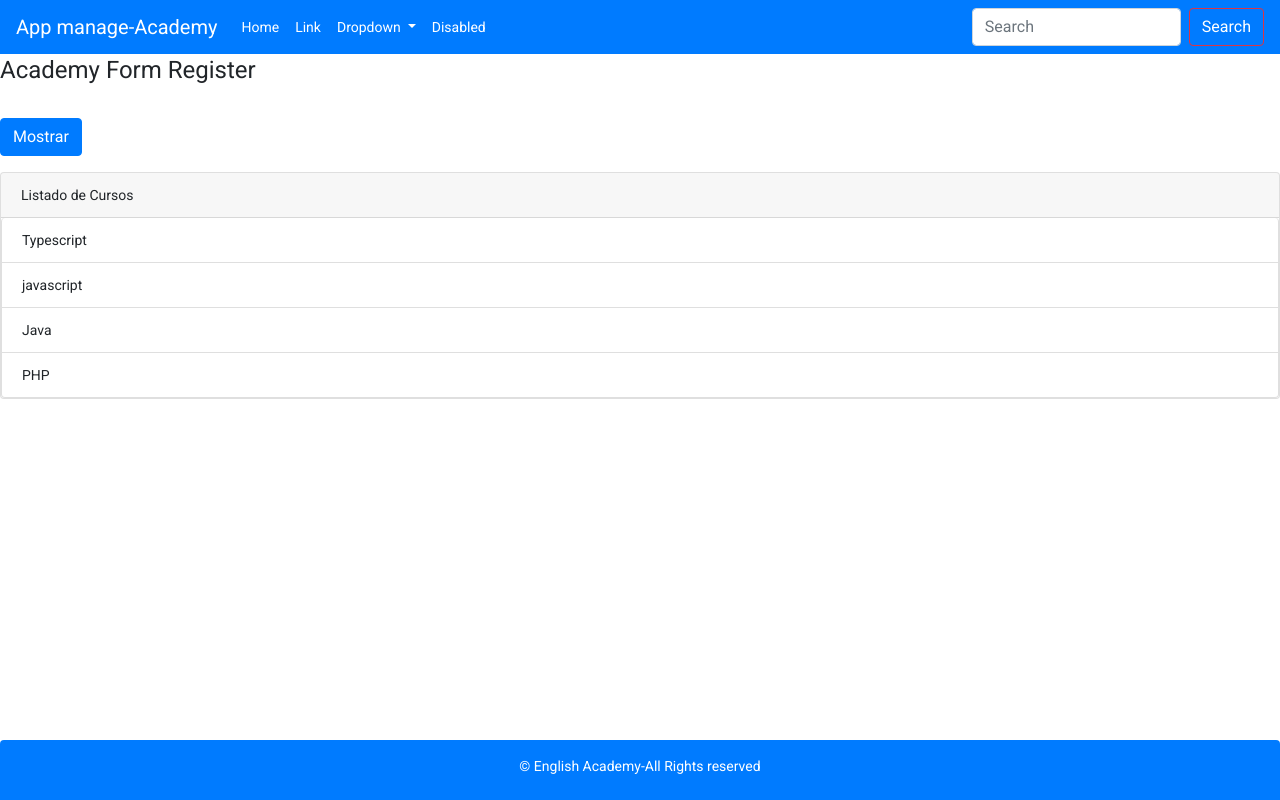
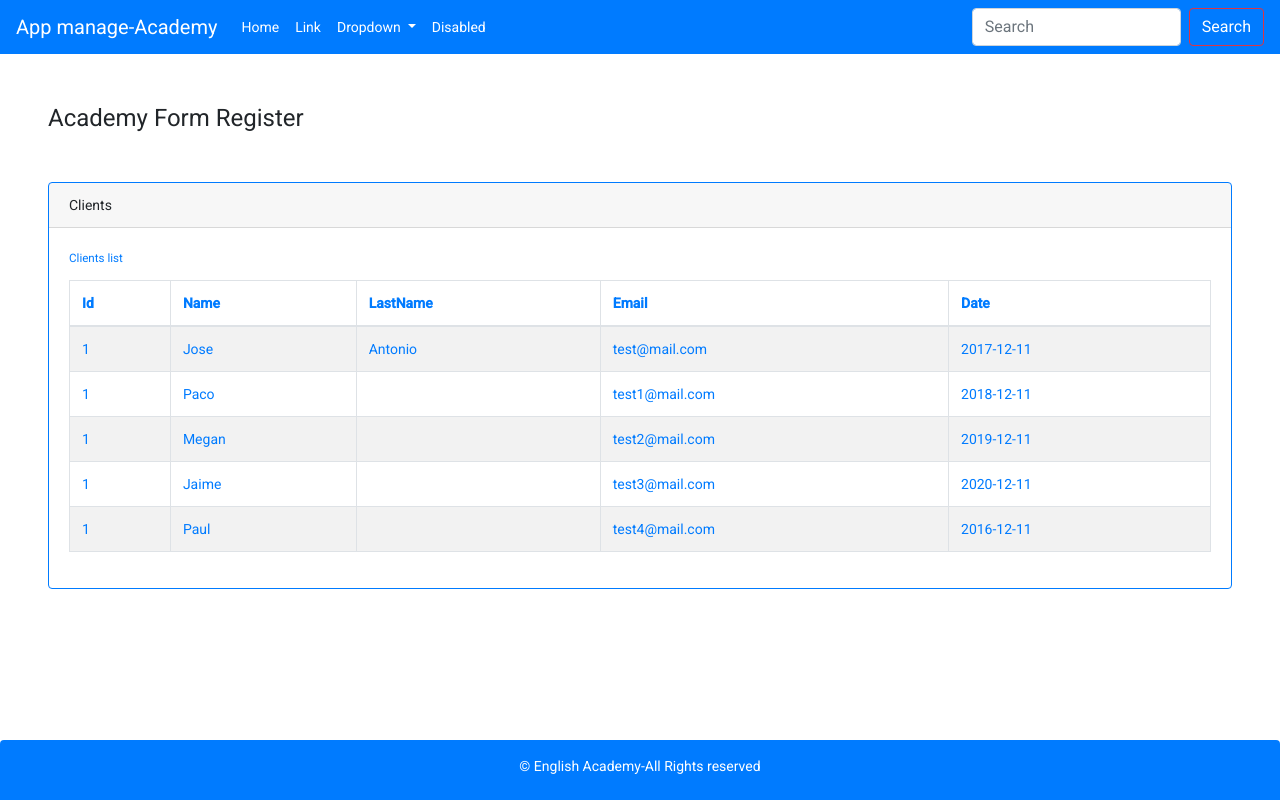
Before and after one commit to Membrive92/Client-app-Angular, an Angular app: page /clients in a window 1280 px wide. Built offline with nearby package versions, Linux system fonts and the light colour scheme.

Commit message:
client component created

```diff
--- a/src/app/app.component.html
+++ b/src/app/app.component.html
@@ -1,8 +1,8 @@
 <app-header></app-header>
 
-<h1>
+<h1 class=" mt-5 mb-3 mr-5 ml-5">
   {{title}}
 </h1>
 
-  <app-directiva></app-directiva>
+  <app-clients></app-clients>
 <app-footer></app-footer>
--- a/src/app/app.module.ts
+++ b/src/app/app.module.ts
@@ -8,13 +8,15 @@ import {FooterComponent} from './footer/footer.component';
 import { BrowserAnimationsModule } from '@angular/platform-browser/animations';
 import { DirectivaComponent } from './directiva/directiva.component';
 import {OverlayModule} from '@angular/cdk/overlay';
+import { ClientsComponent } from './clients/clients.component';
 
 @NgModule({
   declarations: [
     AppComponent,
     HeaderComponent,
     FooterComponent,
-    DirectivaComponent
+    DirectivaComponent,
+    ClientsComponent
   ],
   imports: [
     BrowserModule,
--- /dev/null
+++ b/src/app/clients/client.ts
@@ -0,0 +1,8 @@
+export class Client {
+  id: number;
+  name: string;
+  lastName: string;
+  createAt: string;
+  email: string;
+
+}
--- /dev/null
+++ b/src/app/clients/clients.component.html
@@ -0,0 +1,29 @@
+<div class="card border-primary mt-5 mb-3 mr-5 ml-5" >
+  <div class="card-header">Clients</div>
+  <div class="card-body text-primary">
+    <h5 class="card-title">Clients list</h5>
+
+  <table class="table table-bordered table-striped">
+    <thead>
+    <tr>
+      <th>Id</th>
+      <th>Name</th>
+      <th>LastName</th>
+      <th>Email</th>
+      <th>Date</th>
+    </tr>
+
+    </thead>
+      <tbody>
+      <tr *ngFor="let client of clients">
+        <td>{{client.id}}</td>
+        <td>{{client.name}}</td>
+        <td>{{client.lastName}}</td>
+        <td>{{client.email}}</td>
+        <td>{{client.createAt}}</td>
+      </tr>
+      </tbody>
+
+  </table>
+  </div>
+</div>
--- /dev/null
+++ b/src/app/clients/clients.component.ts
@@ -0,0 +1,24 @@
+import { Component, OnInit } from '@angular/core';
+import {Client} from './client';
+
+@Component({
+  selector: 'app-clients',
+  templateUrl: './clients.component.html',
+  styleUrls: ['./clients.component.css']
+})
+export class ClientsComponent implements OnInit {
+
+   clients: Client[] = [
+     {id: 1, name: 'Jose', lastName:'Antonio', email:'test@mail.com',createAt:'2017-12-11'},
+     {id: 1, name: 'Paco', lastName:'', email:'test1@mail.com',createAt:'2018-12-11'},
+     {id: 1, name: 'Megan', lastName:'', email:'test2@mail.com',createAt:'2019-12-11'},
+     {id: 1, name: 'Jaime', lastName:'', email:'test3@mail.com',createAt:'2020-12-11'},
+     {id: 1, name: 'Paul', lastName:'', email:'test4@mail.com',createAt:'2016-12-11'}
+
+   ];
+  constructor() { }
+
+  ngOnInit(): void {
+  }
+
+}
--- a/src/app/directiva/directiva.component.ts
+++ b/src/app/directiva/directiva.component.ts
@@ -14,7 +14,7 @@ export class DirectivaComponent  {
 
    changeText(){
      this.buttonText = (this.enable)  ? "Show" : "Hide";
-     this.enable = (this.enable != true);
+     this.enable = !this.enable
    }
   constructor() { }
 
--- a/src/app/header/header.component.html
+++ b/src/app/header/header.component.html
@@ -1,5 +1,5 @@
 <nav class=" navbar navbar-expand-lg navbar-primary bg-primary ">
-    <a class="navbar-brand text-white" href="#">{{ title }}</a>
+    <a class="navbar-brand text-white " href="#">{{ title }}</a>
     <button class="navbar-toggler" type="button" data-toggle="collapse"
   data-target="#navbarSupportedContent" aria-controls="navbarSupportedContent" aria-expanded="false" aria-label="Toggle navigation">
       <span class="navbar-toggler-icon"></span>
```
Also changed, not shown: src/app/clients/clients.component.css (added), 2 other files (tests, documents, lock files or other folders).
